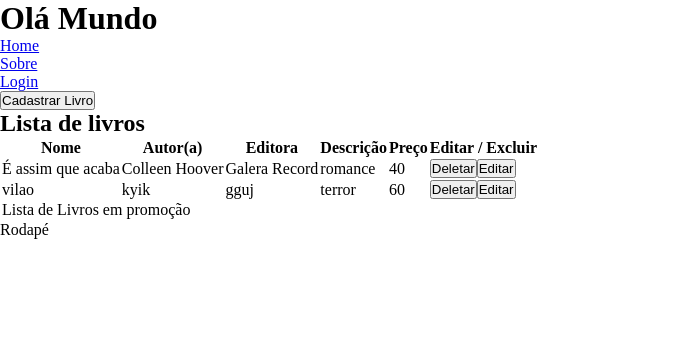
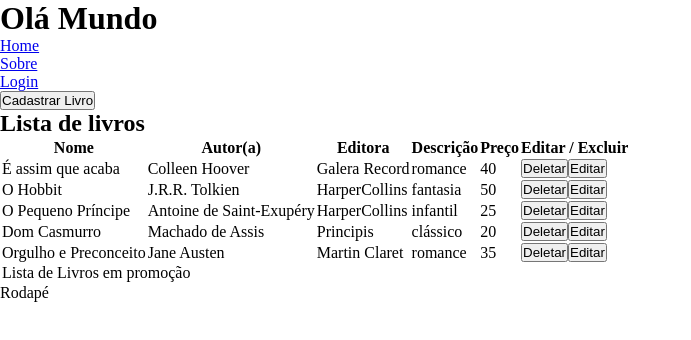
Before and after one commit to MarinnaSouza/app-react, a React (Vite) app: page /produtos in a window 1280 px wide. Shown: the top 340 px of the page, without its empty margins (0-691 px from the left). Built offline with nearby package versions, Linux system fonts and the light colour scheme; data requests are answered from the project's data file.

Commit message:
Crud completado e funcional.

```diff
--- a/dados.json
+++ b/dados.json
@@ -2,19 +2,43 @@
   "produtos": [
     {
       "id": "1",
-      "nome": "É assim que acaba ",
+      "nome": "É assim que acaba",
       "autor": "Colleen Hoover",
       "editora": "Galera Record",
       "preco": 40,
       "desc": "romance"
     },
     {
-      "id": 0,
-      "nome": "vilao",
-      "desc": "terror",
-      "preco": "60",
-      "autor": "kyik",
-      "editora": "gguj"
+      "id": "2",
+      "nome": "O Hobbit",
+      "autor": "J.R.R. Tolkien",
+      "editora": "HarperCollins",
+      "preco": 50,
+      "desc": "fantasia"
+    },
+    {
+      "id": "6",
+      "nome": "O Pequeno Príncipe",
+      "autor": "Antoine de Saint-Exupéry",
+      "editora": "HarperCollins",
+      "preco": 25,
+      "desc": "infantil"
+    },
+    {
+      "id": "7",
+      "nome": "Dom Casmurro",
+      "autor": "Machado de Assis",
+      "editora": "Principis",
+      "preco": 20,
+      "desc": "clássico"
+    },
+    {
+      "id": "8",
+      "nome": "Orgulho e Preconceito",
+      "autor": "Jane Austen",
+      "editora": "Martin Claret",
+      "preco": 35,
+      "desc": "romance"
     }
   ]
 }
--- a/src/routes/Produtos.jsx
+++ b/src/routes/Produtos.jsx
@@ -18,7 +18,7 @@ export default function Produtos(){
     )
 
     const handleDelete = (id) => {
-        fetch(`http://localhost:5000/produtos/${id}`, {method: "delete"})
+        fetch(`http://localhost:5000/produtos/${id}`, {method: 'delete'})
         .then(()=> (window.location = '/produtos'))
         .catch((error) => console.log(error))
     }
@@ -33,7 +33,6 @@ export default function Produtos(){
             <button onClick={() => setOpen(true)}>Cadastrar Livro</button>
             <h1>Lista de livros</h1>
             {open ? <ModalActions open={open} id={prodId} setOpen={setOpen}/>: ""}
-
 
             <table>
                 <thead>
```
Also changed, not shown: package.json (+7 -2 lines), 1 other file (tests, documents, lock files or other folders).
